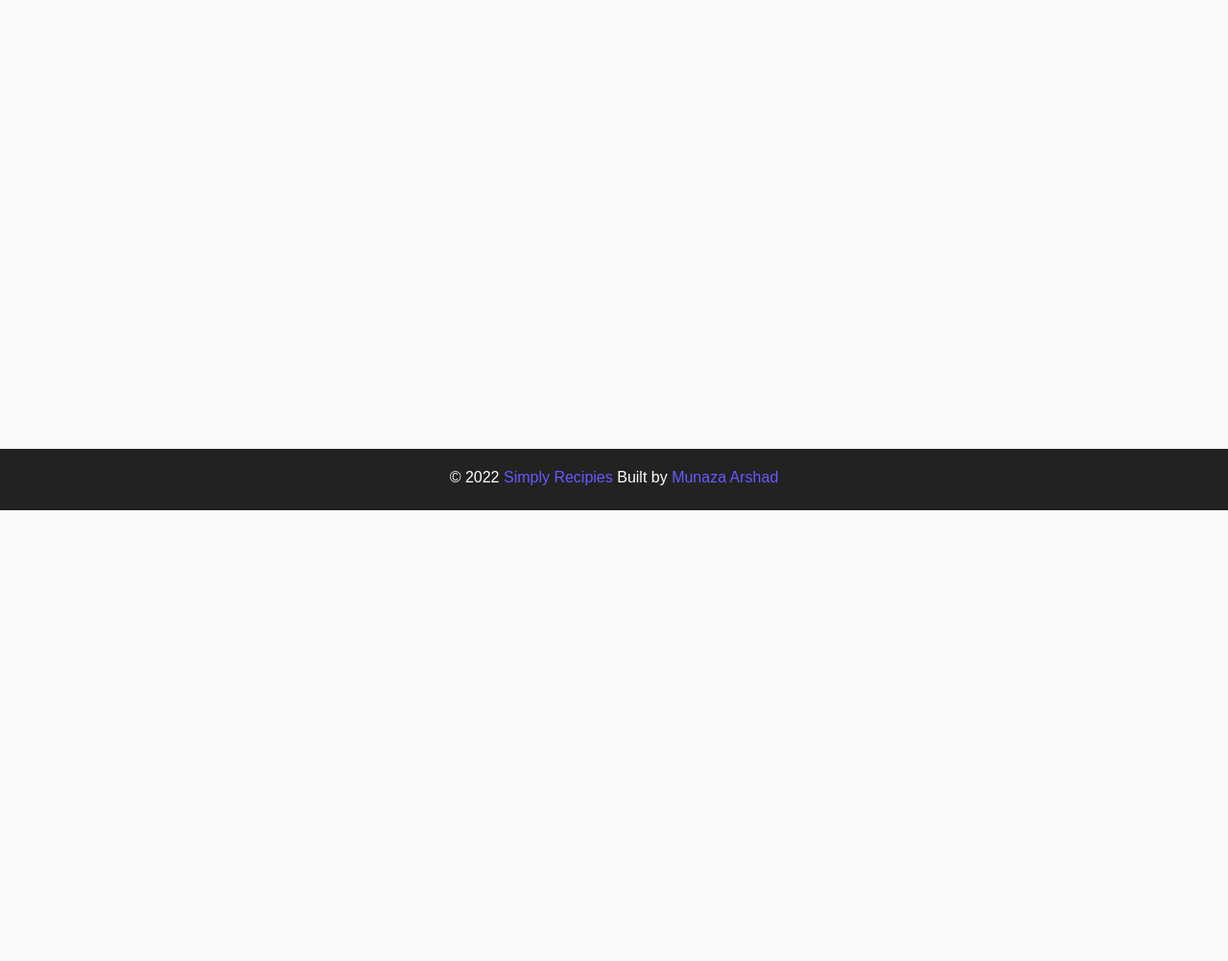
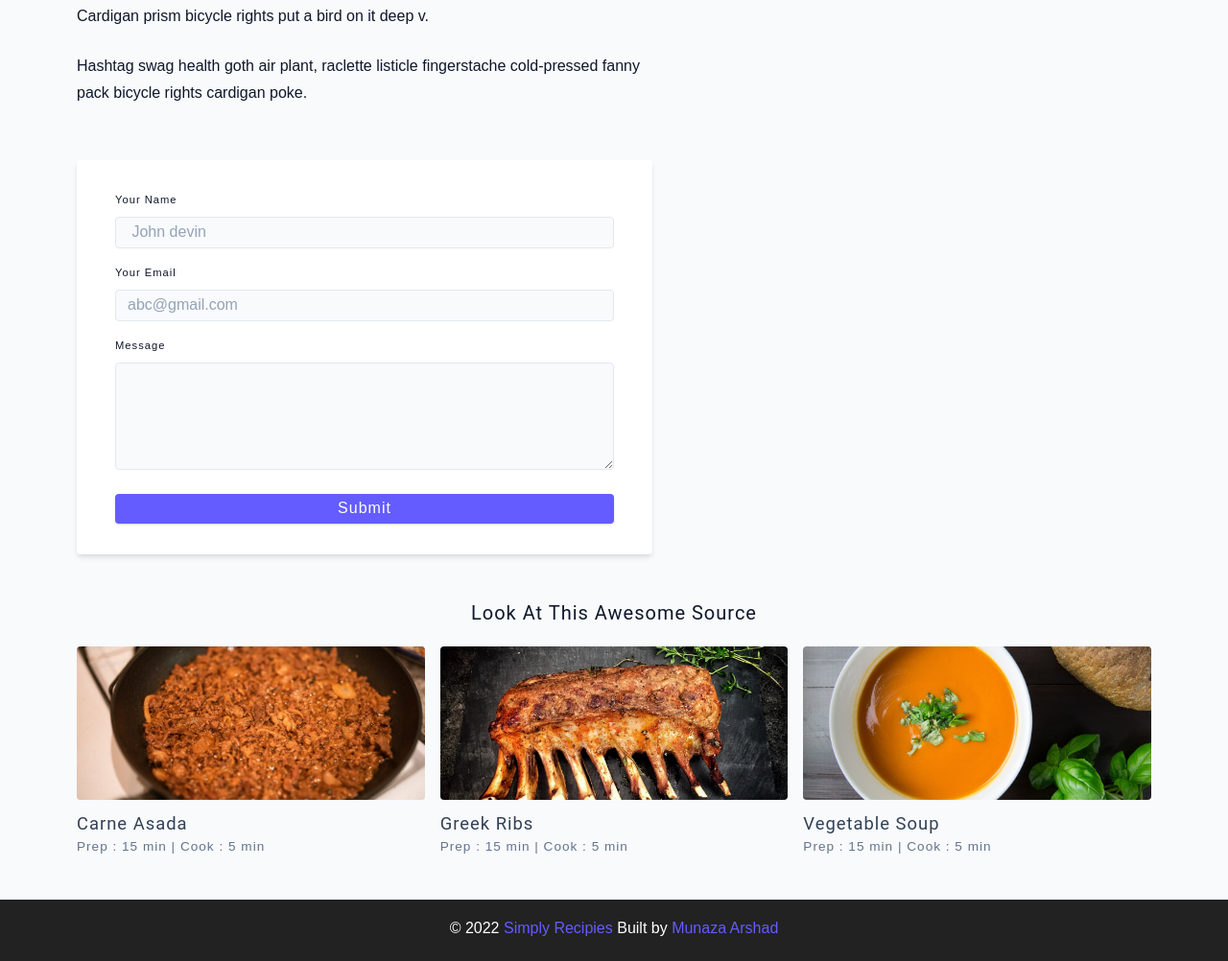
Before and after one commit to MunazaArshad/recipe-website, a plain HTML site: page contact.html in a window 1280 px wide. Shown: the part 268-1270 px from the top of the page at 96% size. Before the commit the page ends 800 px from the top, so only its background shows below. Drawn offline with Linux system fonts and the light colour scheme.

Commit message:
contact page

```diff
--- a/contact.html
+++ b/contact.html
@@ -45,7 +45,64 @@
     <!-- end of nav -->
     <!-- MAIN-->
     <main class="page">
-      <h1>contact page</h1>
+      <section class="contact-container">
+        <article class="contatct-info">
+          <h3>want to get in touch ?</h3>
+          <p>Four dollar toast biodiesel plaid salvia actually pickled banjo bespoke mlkshk intelligentsia edison bulb synth.</p>
+          <p>Cardigan prism bicycle rights put a bird on it deep v.</p>
+          <p>Hashtag swag health goth air plant, raclette listicle fingerstache cold-pressed fanny pack bicycle rights cardigan poke.</p>
+        </article>
+        <article ></article>
+        <form class="form contact-form">
+          <!-- single form row-->
+          <div class="form-row">
+            <label for="name" class="form-label">Your Name</label>
+            <input type="text" name="name"  id="name" class="form-input" placeholder=" John devin ">
+          </div>
+          <!-- end of single form row -->
+            <!-- single form row-->
+          <div class="form-row">
+            <label for="email" class="form-label"> Your email</label>
+            <input type="email" name="email" id="email" class="form-input" placeholder="abc@gmail.com" id="">
+          </div>
+          <!-- end of single form row -->
+          <!-- single form row-->
+          <div class="form-row">
+          <label for="message" class="form-label"> Message</label>
+          <textarea name="message" id="message " class="form-textarea"></textarea>
+          </div>
+          <button type="submit" class="btn btn-block">submit</button>
+        <!-- end of single form row -->
+        </form>
+      </section>
+     <section class="featured-recipies">
+        <h5 class="featured-title"> Look at this awesome source </h5>
+        <!-- recipies list-->
+        <div class="recipes-list">
+          <!-- single recipee-->
+          <a href="single-recipe.html" class="recipe">
+            <img src="./assets/recipes/recipe-1.jpeg" alt="food" class="img recipe-img">
+            <h5> carne asada</h5>
+            <p> Prep : 15 min | Cook : 5 min</p>
+          </a>
+          <!-- end of single recipee-->
+           <!-- single recipee-->
+           <a href="single-recipe.html" class="recipe">
+            <img src="./assets/recipes/recipe-2.jpeg" alt="food" class="img recipe-img">
+            <h5> Greek ribs </h5>
+            <p> Prep : 15 min | Cook : 5 min</p>
+          </a>
+          <!-- end of single recipee-->
+           <!-- single recipee-->
+           <a href="single-recipe.html" class="recipe">
+            <img src="./assets/recipes/recipe-3.jpeg" alt="food" class="img recipe-img">
+            <h5> vegetable soup  </h5>
+            <p> Prep : 15 min | Cook : 5 min</p>
+          </a>
+          <!-- end of single recipee-->
+        </div>
+      <!--  end of recipies list-->
+      </section>
     </main>
     <!-- end of main-->
     <!--footer-->
--- a/css/main.css
+++ b/css/main.css
@@ -576,9 +576,24 @@ About
 }
 /*
 ===============
-
+contact page
 ===============
 */
+.contact-form {
+  width: 100%;
+  margin: 0;
+}
+.contact-container {
+  display: grid;
+  gap: 2rem 3rem;
+  padding-bottom: 3rem;
+}
+@media screen and (min-width:992px) {
+  .contact-container {
+    grid-template-columns: 1fr 450px;
+    align-items: center;
+  }
+}
 /*
 ===============
 
```
